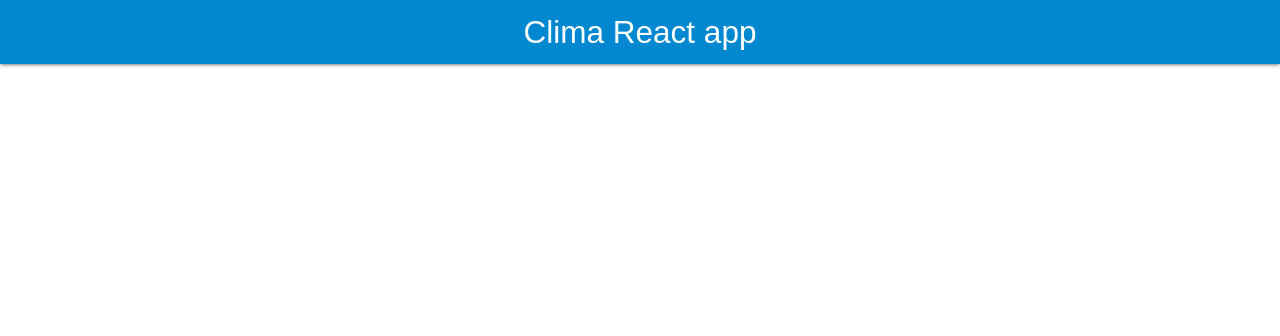
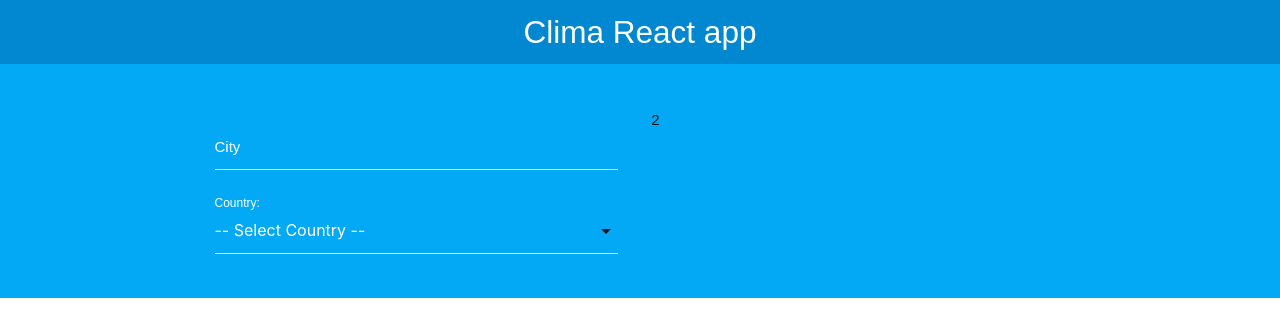
Before and after one commit to FranMolleda/Wheather-App, a React (Create React App) app: page / in a window 1280 px wide. Shown: the top 336 px of the page. Built offline with nearby package versions, Linux system fonts and the light colour scheme.

Commit message:
Form created

```diff
--- a/src/App.js
+++ b/src/App.js
@@ -1,9 +1,20 @@
 import React, { Fragment } from "react";
 import Header from "./components/Header";
+import Form from "./components/Form";
 function App() {
   return (
     <Fragment>
-      <Header title="Clima React app"></Header>
+      <Header title="Clima React app" />
+      <div className="contenedor-form">
+        <div className="container">
+          <div className="row">
+            <div className="col m6 s12">
+              <Form />
+            </div>
+            <div className="col m6 s12">2</div>
+          </div>
+        </div>
+      </div>
     </Fragment>
   );
 }
--- /dev/null
+++ b/src/components/Form.js
@@ -0,0 +1,27 @@
+import React from "react";
+
+const Form = () => {
+  return (
+    <form>
+      <div className="input-field col s12">
+        <input type="text" name="city" id="city" />
+        <label htmlFor="city">City</label>
+      </div>
+      <div className="input-field col s12">
+        <select name="country" id="country">
+          <option value="">-- Select Country --</option>
+          <option value="US">Estados Unidos</option>
+          <option value="MX">México</option>
+          <option value="AR">Argentina</option>
+          <option value="CO">Colombia</option>
+          <option value="CR">Costa Rica</option>
+          <option value="ES">España</option>
+          <option value="PE">Perú</option>
+        </select>
+        <label htmlFor="country">Country: </label>
+      </div>
+    </form>
+  );
+};
+
+export default Form;
```
